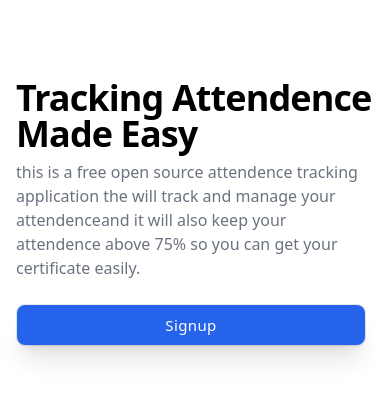
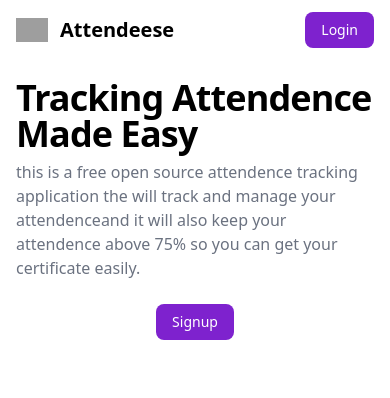
Before and after one commit to raghava-0650/Attendeese, a React (Vite) app in the folder frontend/Attendese/: page / in a window 390 px wide. Shown: the top 398 px of the page. Built offline with nearby package versions, Linux system fonts and the light colour scheme; grey boxes are pictures that could not be loaded.

Commit message:
updated landing page and signup with useNavigate

```diff
--- a/frontend/Attendese/src/pages/Landingpage.jsx
+++ b/frontend/Attendese/src/pages/Landingpage.jsx
@@ -3,8 +3,43 @@ import React from 'react';
 const Landingpage = () => {
   return (
     <div>
-        <header>
+        <header class="fixed w-full">
+            <nav class="bg-white border-gray-200 py-3 dark:bg-gray-900">
+                <div class="flex flex-wrap items-center justify-between max-w-screen-xl px-4 mx-auto">
+                    <a href="#" class="flex items-center">
+                        <img src="https://sdmntprsouthcentralus.oaiusercontent.com/files/00000000-3d1c-61f7-b406-d83e08f1c8d8/raw?se=2025-04-15T15%3A12%3A45Z&sp=r&sv=2024-08-04&sr=b&scid=bf618be7-d982-5626-9f61-f57a883a2987&skoid=ae70be19-8043-4428-a990-27c58b478304&sktid=a48cca56-e6da-484e-a814-9c849652bcb3&skt=2025-04-15T08%3A46%3A12Z&ske=2025-04-16T08%3A46%3A12Z&sks=b&skv=2024-08-04&sig=ehiS172QsuEdLP4o1fxaDKLGBAq/NAXp7s1V7dxXGaE%3D" class="h-6 mr-3 sm:h-9" alt="Landwind Logo" />
+                        <span class="self-center text-xl font-semibold whitespace-nowrap dark:text-white">Attendeese</span>
+                    </a>
+                    <div class="flex items-center lg:order-2">
+                        <a href="#" target="_blank" class="text-white bg-purple-700 hover:bg-purple-800 focus:ring-4 focus:ring-purple-300 font-medium rounded-lg text-sm px-4 lg:px-5 py-2 lg:py-2.5 sm:mr-2 lg:mr-0 dark:bg-purple-600 dark:hover:bg-purple-700 focus:outline-none dark:focus:ring-purple-800">
+                            Login
+                        </a>
+                    </div>
+                    <div class="items-center justify-between hidden w-full lg:flex lg:w-auto lg:order-1" id="mobile-menu-2">
+                        <ul class="flex flex-col mt-4 font-medium lg:flex-row lg:space-x-8 lg:mt-0">
+                            <li>
+                                <a href="#"
+                                    class="block py-2 pl-3 pr-4 text-white bg-purple-700 rounded lg:bg-transparent lg:text-purple-700 lg:p-0 dark:text-white"
+                                    aria-current="page">Home</a>
+                            </li>
 
+
+                            <li>
+                                <a href="#"
+                                    class="block py-2 pl-3 pr-4 text-gray-700 border-b border-gray-100 hover:bg-gray-50 lg:hover:bg-transparent lg:border-0 lg:hover:text-purple-700 lg:p-0 dark:text-gray-400 lg:dark:hover:text-white dark:hover:bg-gray-700 dark:hover:text-white lg:dark:hover:bg-transparent dark:border-gray-700">Features</a>
+                            </li>
+                            <li>
+                                <a href="#"
+                                    class="block py-2 pl-3 pr-4 text-gray-700 border-b border-gray-100 hover:bg-gray-50 lg:hover:bg-transparent lg:border-0 lg:hover:text-purple-700 lg:p-0 dark:text-gray-400 lg:dark:hover:text-white dark:hover:bg-gray-700 dark:hover:text-white lg:dark:hover:bg-transparent dark:border-gray-700">Team</a>
+                            </li>
+                            <li>
+                                <a href="#"
+                                    class="block py-2 pl-3 pr-4 text-gray-700 border-b border-gray-100 hover:bg-gray-50 lg:hover:bg-transparent lg:border-0 lg:hover:text-purple-700 lg:p-0 dark:text-gray-400 lg:dark:hover:text-white dark:hover:bg-gray-700 dark:hover:text-white lg:dark:hover:bg-transparent dark:border-gray-700">Contact</a>
+                            </li>
+                        </ul>
+                    </div>
+                </div>
+            </nav>
         </header>
 
         <section className='bg-white-300 h-screen'>
@@ -17,9 +52,9 @@ const Landingpage = () => {
                         this is a free open source attendence tracking application the will track and manage your attendenceand it will also keep your attendence above 75% so you can get your certificate easily.
                     </p>
                     <div className='flex justify-center flex-wrap gap-4'>
-                        <a className='inline-flex items-center justify-center w-full px-0 py-0 mb-2 mr-2 text-sm font-medium text-gray-900 bg-white border border-gray-200 rounded-lg sm:w-auto focus:outline-none hover:bg-gray-100 hover:text-blue-700 focus:z-10 focus:ring-4 focus:ring-gray-200 dark:focus:ring-gray-700 dark:bg-gray-800 dark:text-gray-400 dark:border-gray-600 dark:hover:text-white dark:hover:bg-gray-700'>
-                            <button type="submit" className="w-full shadow-xl py-2.5 px-4 text-[15px] font-medium tracking-wide rounded-lg text-white bg-blue-600 hover:bg-blue-700 focus:outline-none">Signup</button>
-                        </a>
+                        <a href='#' target="_blank" class="text-white bg-purple-700 hover:bg-purple-800 focus:ring-4 focus:ring-purple-300 font-medium rounded-lg text-sm px-4 lg:px-5 py-2 lg:py-2.5 sm:mr-2 lg:mr-0 dark:bg-purple-600 dark:hover:bg-purple-700 focus:outline-none dark:focus:ring-purple-800">
+                            Signup
+                         </a>
                     </div>
 
                 </div>
--- a/frontend/Attendese/src/pages/Signup.jsx
+++ b/frontend/Attendese/src/pages/Signup.jsx
@@ -1,12 +1,41 @@
-import React from 'react';
+import React, { useState } from 'react';
+
+import axios from 'axios';
+import { useNavigate } from 'react-router-dom';
 
 const Signup = () => {
+    const [username, setUsername] = useState('');
+    const [password, setPassword] = useState('');
+    const [errormsg, setErrormsg] = useState('');
+    const navigate = useNavigate();
+
+    const handleSubmit = async (e) => {
+        e.priventDefault();
+
+        try{
+            const response = await axios.post('post request to backends signup route',{ username, password });
+
+            if(response.status === 201 && response.data.token){
+                //optionally store the token
+                localStorage.setItem('token',response.data.token);
+
+                //redirect them to home after successfully signup
+                Navigate('/home');
+            }
+
+
+
+        }catch(error){
+
+        }
+    };
+
   return (
     <div className="min-h-screen flex flex-col items-center justify-center">
       <div className="py-6 px-4">
         <div className="grid md:grid-cols-2 items-center gap-6 max-w-6xl w-full">
             <div className="border border-slate-300 rounded-lg p-6 max-w-md shadow-[0_2px_22px_-4px_rgba(93,96,127,0.2)] max-md:mx-auto">
-            <form className="space-y-6">
+            <form onSubmit={handleSubmit} className="space-y-6">
               <div className="mb-12">
                 <h3 className="text-slate-900 text-3xl font-semibold">Sign up</h3>
                 <p className="text-slate-500 text-sm mt-6 leading-relaxed">Sign up to your account and start tracking your attendence.</p>
@@ -15,13 +44,14 @@ const Signup = () => {
               <div>
                 <label className="text-slate-800 text-sm font-medium mb-2 block">Username</label>
                 <div className="relative flex items-center">
-                  <input name="username" type="text" required className="w-full text-sm text-slate-800 border border-slate-300 pl-4 pr-10 py-3 rounded-lg outline-blue-600" placeholder="Enter username" />
+                  <input value={username} onChange={(e) => setUsername(e.target.value)}
+                  name="username" type="text" required className="w-full text-sm text-slate-800 border border-slate-300 pl-4 pr-10 py-3 rounded-lg outline-blue-600" placeholder="Enter username" />
                 </div>
               </div>
               <div>
                 <label className="text-slate-800 text-sm font-medium mb-2 block">Password</label>
                 <div className="relative flex items-center">
-                  <input name="password" type="password" required className="w-full text-sm text-slate-800 border border-slate-300 pl-4 pr-10 py-3 rounded-lg outline-blue-600" placeholder="Enter password" />
+                  <input value={password} onChange={(e) => setPassword(e.target.value)} name="password" type="password" required className="w-full text-sm text-slate-800 border border-slate-300 pl-4 pr-10 py-3 rounded-lg outline-blue-600" placeholder="Enter password" />
                 </div>
               </div>
 
```
